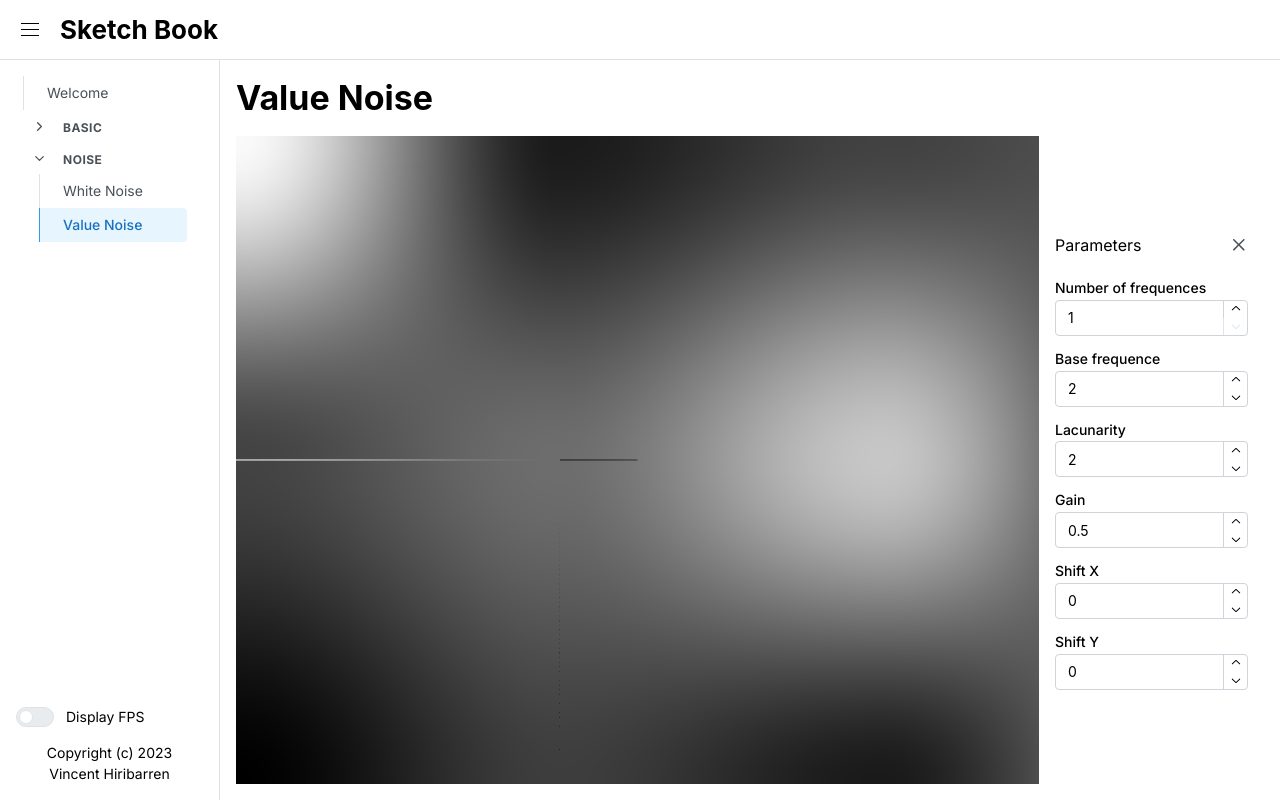
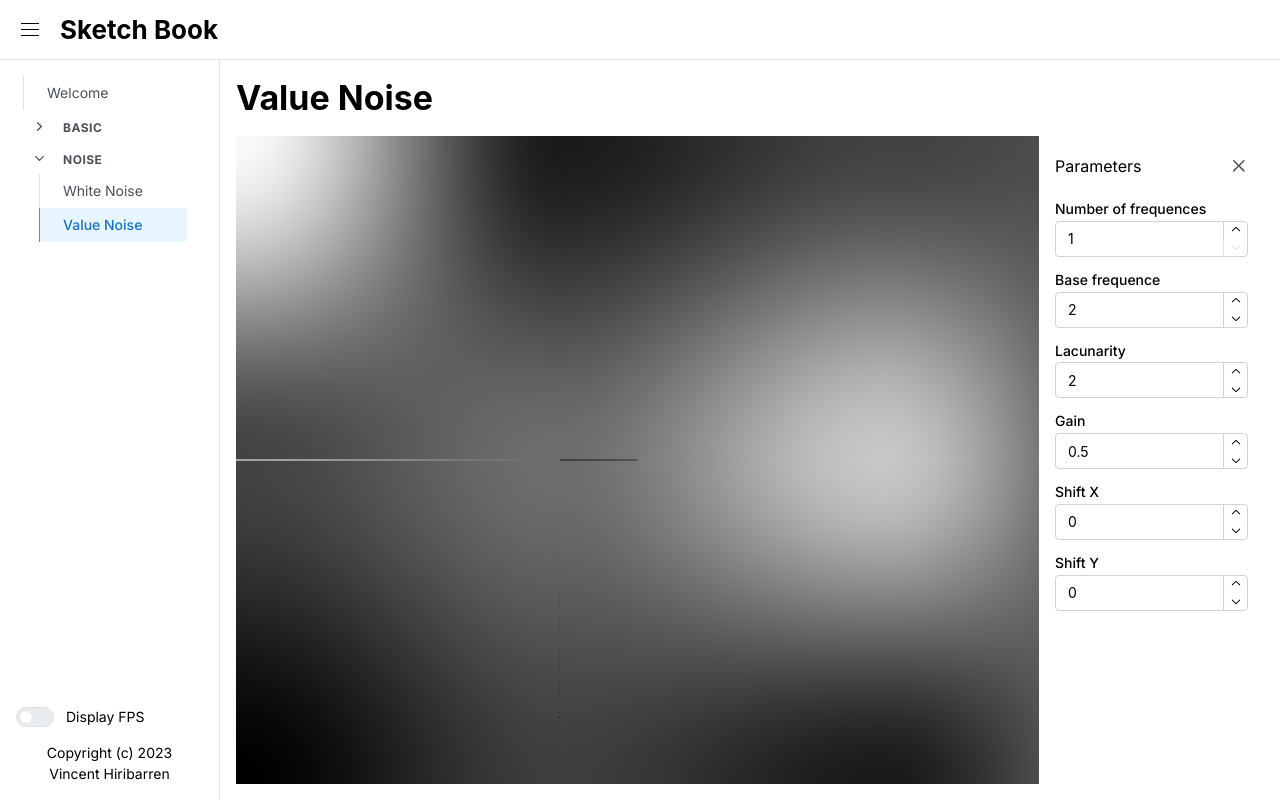
Before and after one commit to vhiribarren/sketch-book, a Next.js app: page /sketches/noise/value-noise in a window 1280 px wide. Both pictures are taken after a click on the button 1238 px from the left and 758 px from the top of the page. Built offline with nearby package versions, Linux system fonts and the light colour scheme.

Commit message:
Fix placement in right drawer

```diff
--- a/src/components/shaders/FragmentView.module.css
+++ b/src/components/shaders/FragmentView.module.css
@@ -1,14 +1,22 @@
-.inner {
+.drawerRoot {
+    height: 100%;;
+}
+
+div:has(> .drawerRoot) {
+    height: 100%;
+}
+
+.drawerInner {
     position: relative;
 }
-.content {
+.drawerContent {
     box-shadow: none;
     height: inherit;
     width: inherit;
 }
 
 @media screen and (max-width: 700px) {
-    .inner {
+    .drawerInner {
         position: fixed;
     }
 }
--- a/src/components/shaders/FragmentView.tsx
+++ b/src/components/shaders/FragmentView.tsx
@@ -51,7 +51,7 @@ export function FragmentView({ fragmentRef, fragmentShader, uniforms, children,
                 {children &&
                     <Drawer
                     size={300}
-                        classNames={{ inner: styles.inner, content: styles.content }}
+                        classNames={{ root: styles.drawerRoot, inner: styles.drawerInner, content: styles.drawerContent }}
                         title="Parameters"
                         opened={isDrawerOpened}
                         onClose={closeDrawer}
```
